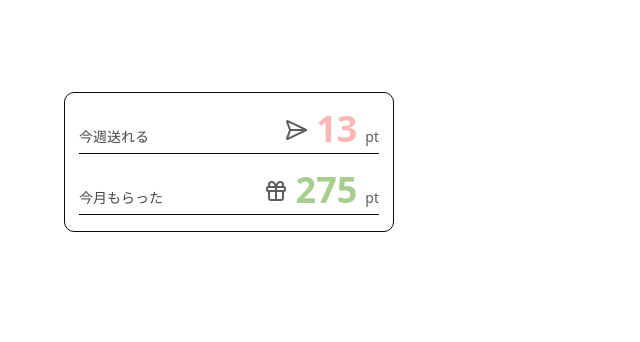
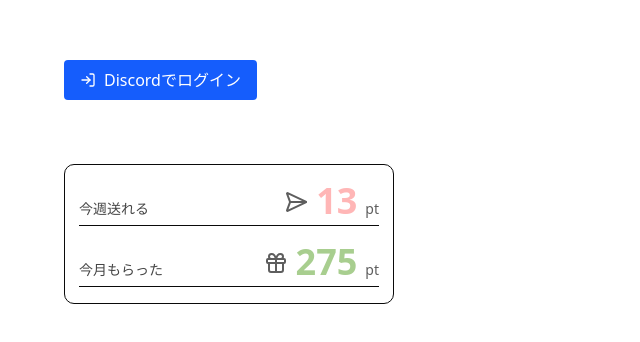
Before and after one commit to yusei53/pichikoto, a Next.js app in the folder packages/frontend/: page /top-page in a window 1280 px wide. Shown: the part 132-474 px from the top of the page, without its empty margins (0-640 px from the left). Built offline with nearby package versions, Linux system fonts and the light colour scheme.

Commit message:
auth start

```diff
--- /dev/null
+++ b/packages/frontend/src/components/shared/auth/DiscordLoginButton.tsx
@@ -0,0 +1,48 @@
+"use client";
+
+import { authLoginPageAPI } from "@/features/routes/auth/login/endpoints/authLoginPageAPI";
+import { LogIn } from "lucide-react";
+import { useState } from "react";
+
+type DiscordLoginButtonProps = {
+  className?: string;
+};
+
+export const DiscordLoginButton: React.FC<DiscordLoginButtonProps> = ({
+  className = ""
+}) => {
+  const [isLoading, setIsLoading] = useState(false);
+
+  const handleLogin = async () => {
+    try {
+      setIsLoading(true);
+      const authUrl = await authLoginPageAPI.getDiscordAuthUrl();
+      window.location.href = authUrl;
+    } catch (error) {
+      console.error("Discord認証開始エラー:", error);
+      alert("認証開始に失敗しました。もう一度お試しください。");
+    } finally {
+      setIsLoading(false);
+    }
+  };
+
+  return (
+    <button
+      onClick={handleLogin}
+      disabled={isLoading}
+      className={`bg-blue-600 text-white px-4 py-2 rounded hover:bg-blue-700 disabled:opacity-50 disabled:cursor-not-allowed flex items-center gap-2 ${className}`}
+    >
+      {isLoading ? (
+        <>
+          <div className="animate-spin rounded-full h-4 w-4 border-b-2 border-white"></div>
+          認証中...
+        </>
+      ) : (
+        <>
+          <LogIn className="w-4 h-4" />
+          Discordでログイン
+        </>
+      )}
+    </button>
+  );
+};
--- /dev/null
+++ b/packages/frontend/src/features/routes/auth/login/endpoints/authLoginPageAPI.ts
@@ -0,0 +1,18 @@
+export const authLoginPageAPI = {
+  async getDiscordAuthUrl(): Promise<string> {
+    const response = await fetch('/api/auth/', {
+      method: 'GET',
+      headers: {
+        'Content-Type': 'application/json',
+      },
+    });
+
+    if (!response.ok) {
+      const errorData = await response.json().catch(() => ({}));
+      throw new Error(errorData.error || 'Discord認証URL取得に失敗しました');
+    }
+
+    const data = await response.json();
+    return data.authUrl;
+  }
+};
--- a/packages/frontend/src/features/routes/top-page/TopPage.tsx
+++ b/packages/frontend/src/features/routes/top-page/TopPage.tsx
@@ -1,4 +1,5 @@
 import { PointLog } from "@/features/common/PointLog";
+import { DiscordLoginButton } from "@/components/shared/auth/DiscordLoginButton";
 
 type TopPageProps = {
   sendPoint: number;
@@ -11,6 +12,9 @@ export const TopPage: React.FC<TopPageProps> = ({
 }) => {
   return (
     <div className="pt-48 pl-16">
+      <div className="mb-8">
+        <DiscordLoginButton />
+      </div>
       <div className="pt-8">
         <PointLog sendPoint={sendPoint} receivedPoint={receivedPoint} />
       </div>
```
Also changed, not shown: packages/frontend/src/model/auth.ts (added, +19 -0 lines).
